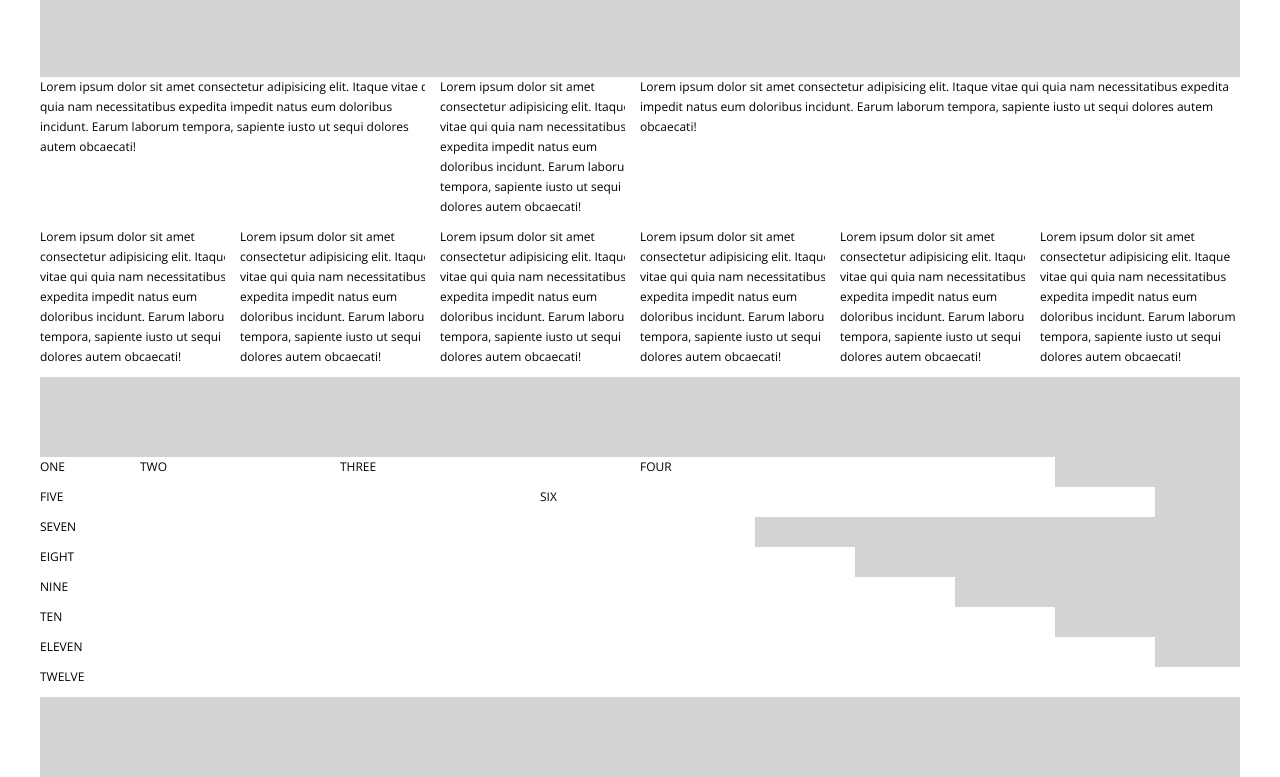
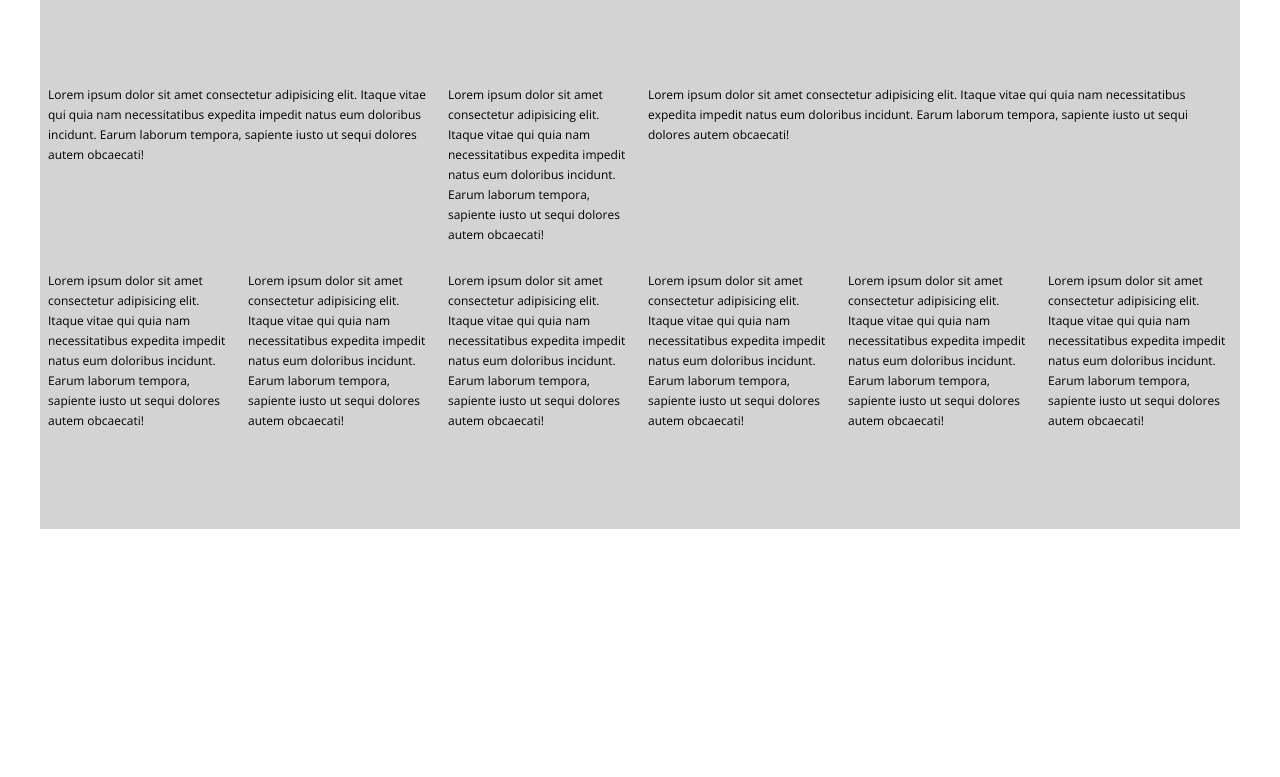
Before and after one commit to sbuijs/steef-framework, a plain HTML site: page web/index.html in a window 1280 px wide. Shown: the part 117-894 px from the top of the page. After the commit the page ends 800 px from the top, so only its background shows below. Drawn offline with nearby package versions, Linux system fonts and the light colour scheme.

Commit message:
added gutter

```diff
--- a/web/index.html
+++ b/web/index.html
@@ -104,7 +104,7 @@
     </div>
   </section>-->
 
-  <section class="container">
+  <!-- <section class="container">
     <div class="row">
       <div class="col-1">
         <p>ONE</p>
@@ -143,7 +143,7 @@
         <p>TWELVE</p>
       </div>
     </div>
-  </section>
+  </section> -->
 
 </body>
 
--- a/web/styles/scss/layout/_grid.scss
+++ b/web/styles/scss/layout/_grid.scss
@@ -11,24 +11,28 @@
     flex-wrap: wrap;
     width: 100%;
     max-width: 100%;
+    box-sizing: border-box;
 }
 
+// ----------------------------------------------  The grid ---------------------------------------------------
+
 $columns: 12;
-$gutter: 15px;
+$gutter-width: 0.8rem;
+
+//define the width of the gutter
+$gutter-padding: $gutter-width/2;
 
 @for $i from 1 through $columns {
     .col-#{$i} {
         flex: 0 0 100% / $columns * $i;
-        background-color: $color-white;
-
-        //Create the gutter
-        margin-right: -$gutter;
-        margin-left: -$gutter;
-        padding-right: $gutter;
-        padding-left: $gutter;
+        // background-color: pink;
+        padding: $gutter-width;
     }
 
     .col-offset-#{$i} {
         margin-left: 100% / $columns * $i;
     }
 }
+p {
+    // background-color: powderblue;
+}
--- a/web/styles/scss/layout/_gutter.scss
+++ /dev/null
@@ -1,60 +0,0 @@
-.row {
-    // [mck] something weird happens on mobile, but we don't need this on mobile
-    @include respond-above(lg) {
-        // gutter with 6px wide
-        &.gx-6-px {
-            margin-right: -3px;
-            margin-left: -3px;
-            [class~="col"],
-            [class^="col-"],
-            [class*=" col-"] {
-                padding-right: 3px;
-                padding-left: 3px;
-            }
-        }
-        // gutter with 10px wide
-        &.gx-10-px {
-            margin-right: -5px;
-            margin-left: -5px;
-            [class~="col"],
-            [class^="col-"],
-            [class*=" col-"] {
-                padding-right: 5px;
-                padding-left: 5px;
-            }
-        }
-        // gutter with 20px wide
-        &.gx-20-px {
-            margin-right: -10px;
-            margin-left: -10px;
-            [class~="col"],
-            [class^="col-"],
-            [class*=" col-"] {
-                padding-right: 10px;
-                padding-left: 10px;
-            }
-        }
-        // gutter with 30px wide (bootstrap 4.5 default)
-        &.gx-30-px {
-            margin-right: -15px;
-            margin-left: -15px;
-            [class~="col"],
-            [class^="col-"],
-            [class*=" col-"] {
-                padding-right: 15px;
-                padding-left: 15px;
-            }
-        }
-        // gutter with 40px wide (bootstrap 4.5 default)
-        &.gx-40-px {
-            margin-right: -20px;
-            margin-left: -20px;
-            [class~="col"],
-            [class^="col-"],
-            [class*=" col-"] {
-                padding-right: 20px;
-                padding-left: 20px;
-            }
-        }
-    }
-}
```
Also changed, not shown: web/main.css.
